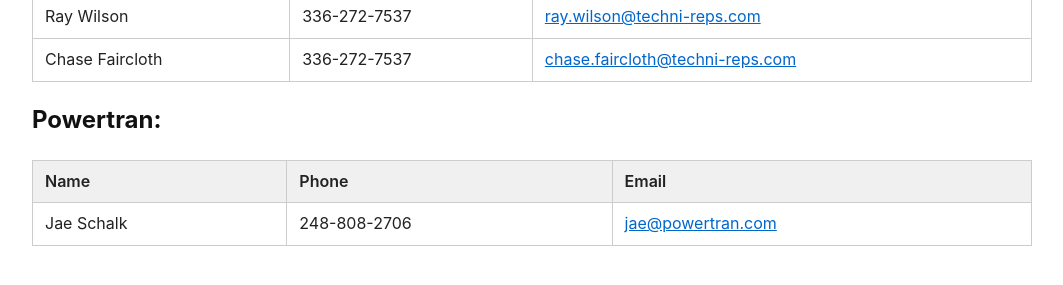
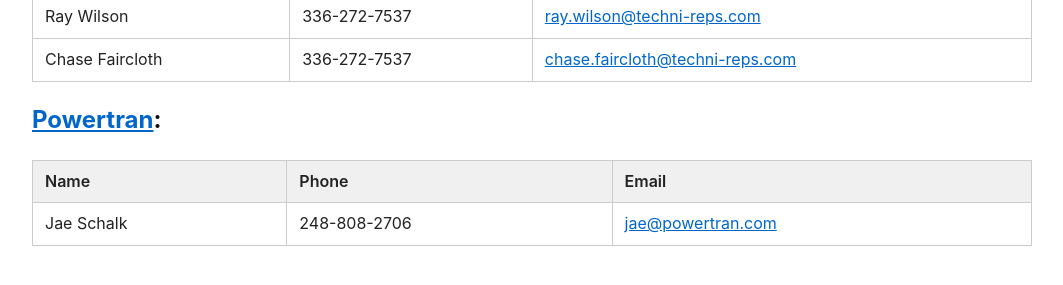
Before and after one commit to epecsupport/Service, a Jekyll site: the page built from contacts.md, in a window 1280 px wide. Shown: the part 374-659 px from the top of the page, without its empty margins (108-1171 px from the left). Built offline with Jekyll 4.4.1, drawn with Linux system fonts in a browser that asks for light colours; part of the change alters nothing that is shown.

```diff
--- a/contacts.md
+++ b/contacts.md
@@ -17,7 +17,7 @@ title: Contacts
 | Ray Wilson      | 336-272-7537 | [ray.wilson@techni-reps.com](mailto:ray.wilson@techni-reps.com)           |
 | Chase Faircloth | 336-272-7537 | [chase.faircloth@techni-reps.com](mailto:chase.faircloth@techni-reps.com) |
 
-## Powertran:
+## [Powertran](https://powertran.com/):
 
 | Name       | Phone        | Email                                         |
 |------------|--------------|-----------------------------------------------|
```
